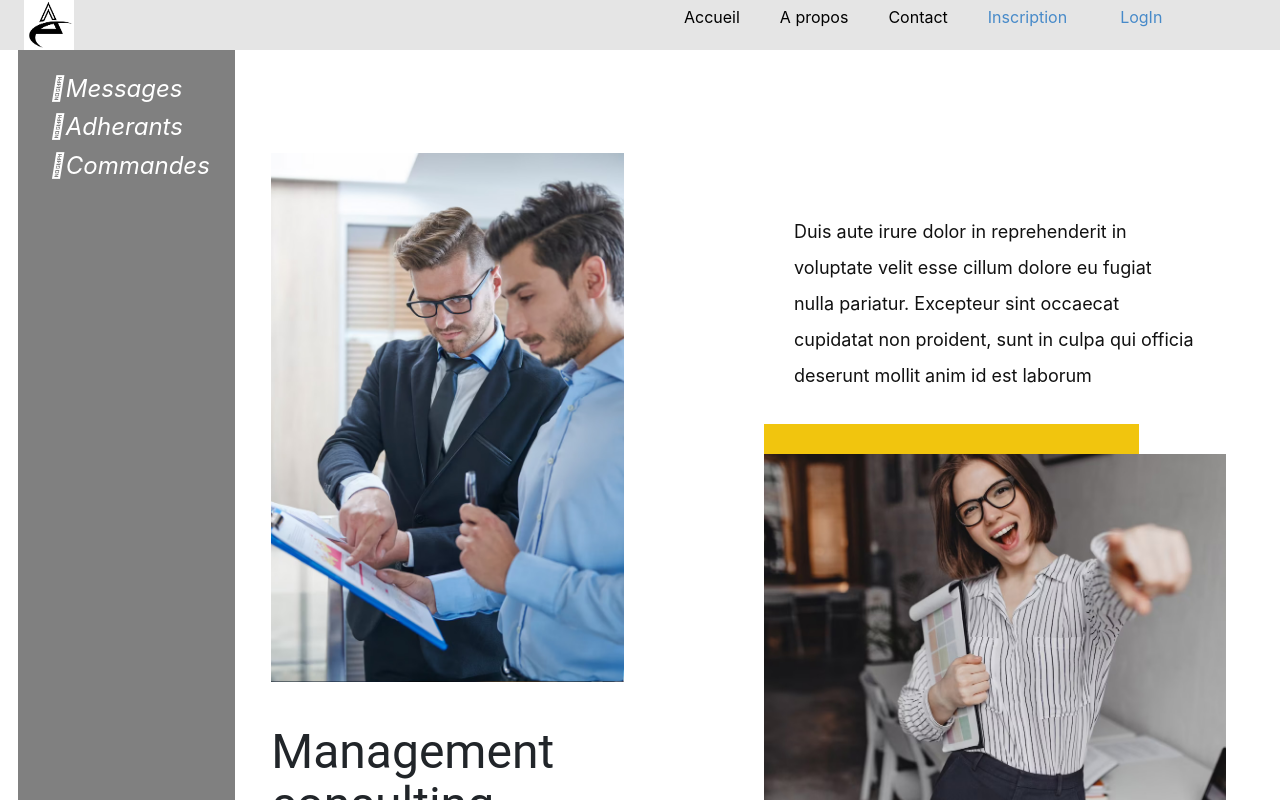
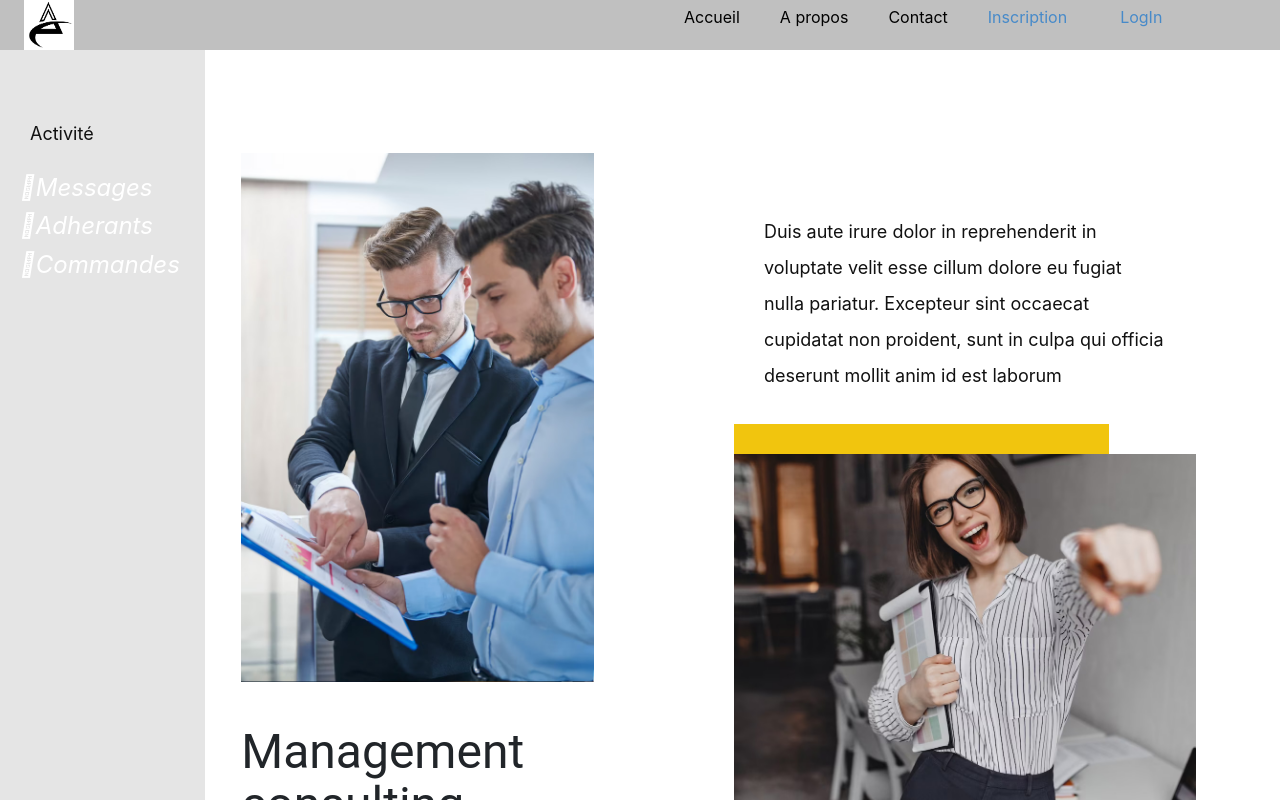
Before and after one commit to Mariu-diatta/entrepreunariat, a React (Create React App) app in the folder my-react-app/: page /admin in a window 1280 px wide. Shown: the top 800 px of the page. Built offline with nearby package versions, Linux system fonts and the light colour scheme.

Commit message:
page admin done

```diff
--- a/my-react-app/src/Common/header.js
+++ b/my-react-app/src/Common/header.js
@@ -13,7 +13,7 @@ const  Header =()=>{
     const [col2, setCol2]=useState({color:'black', 'statu':false})
     return(
       <>
-          <nav className='sticky-top flex-row u-grey-10' style={{position:"", backgroundColor:"", width:"100%", paddingTop:"0px", marginTop:"0px"}}>
+          <nav className='sticky-top flex-row u-grey-25' style={{position:"", backgroundColor:"", width:"100%", paddingTop:"0px", marginTop:"0px",zIndex:120}}>
               <header className="u-clearfix u-header u-header" id="sec-d5e0" >
                 <div className="row  p-0 " style={{marginLeft:"12px"}}>
                   <div className='col-lg-2 '>
--- a/my-react-app/src/Common/pageAdmin.js
+++ b/my-react-app/src/Common/pageAdmin.js
@@ -13,9 +13,11 @@ const Admin =()=>{
     const [mess, setMess]=useState(false)
     return(
         <>
-            <div className="row ">
-               <div className="sticky-left col-lg-2  " style={{backgroundColor:"grey", marginLeft:"30px"}}>
-                <nav>
+            <div className="row flex-row">
+               <div className="col-lg-2 u-grey-10 " style={{zIndex:0, backgroundColor:"", marginLeft:"0px"}}>
+
+                    <nav className=" sticky-top flex-row " style={{zIndex:0, paddingTop:"20px"}}>
+                         <p className="" style={{paddingLeft:"30px", paddingTop:"30px"}}>Activité</p>
                         <ul style={{listStyleType:"none"}}>
                             <li>  <a href="#" onClick={()=>mess?setMess(false):setMess(true)} onMouseOver={()=>setCol({backgroundColor:"", color:"blue"})} onMouseOut={()=>setCol({backgroundColor:"", color:"white"})} style={col}><i className="fas fa-address-book" style={{fontSize:"24px"}}>Messages</i></a></li>
                         {
```
Lines whose indentation alone changed are shown as unchanged.
